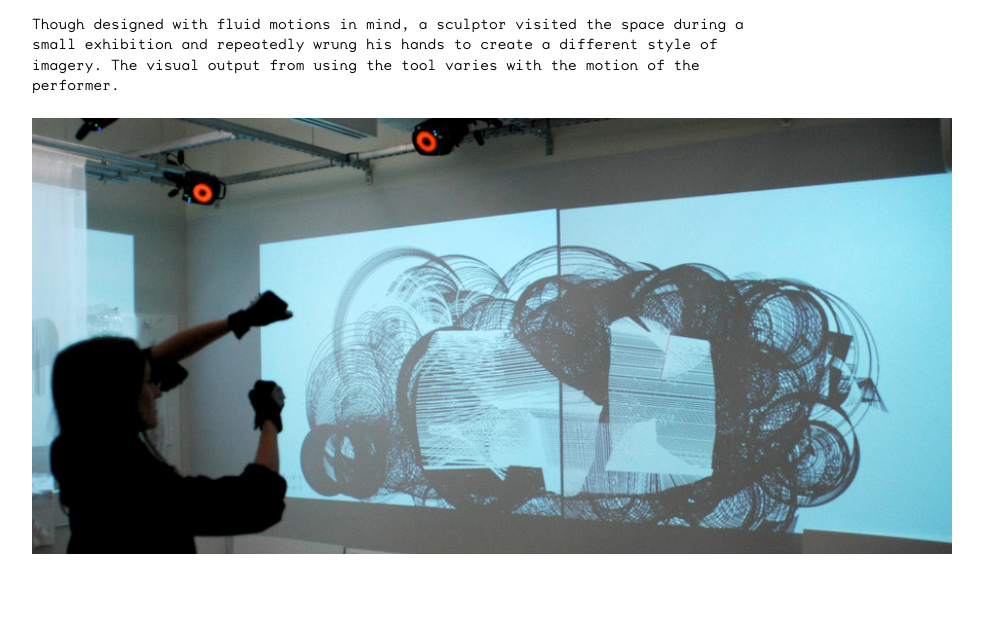
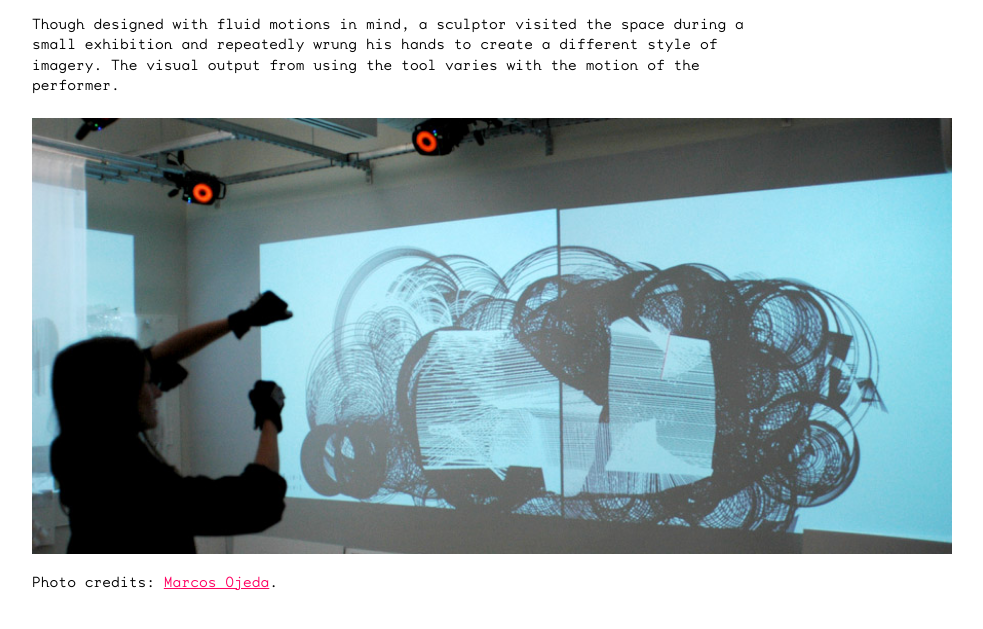
Before and after one commit to kjhollen/kjhollen.github.io, a Jekyll site: the page built from _work/03-g-speak-draw.md, in a window 1280 px wide, cut to the strip 506-1151 px from the top of the page. Shown: the top 629 px of the strip, without its empty margins (148-1131 px from the left). Built offline with Jekyll 4.4.1, drawn with Linux system fonts in a browser that asks for light colours; before the commit the page ends 1110 px from its top, so only the background shows below that.

Commit message:
add photo credits & links! thanks Marcos!

```diff
--- a/_work/03-g-speak-draw.md
+++ b/_work/03-g-speak-draw.md
@@ -15,11 +15,13 @@ g-speak draw is an additive & subtractive gestural drawing installation. Perform
 <img style="width:238px; margin-right: 10px; display:inline-block;" src="{{ site.baseurl }}/images/gsdraw-1.jpg"><img style="width:238px; margin-right: 10px; display:inline-block;" src="{{ site.baseurl }}/images/gsdraw-2.jpg"><img style="width:424px; display:inline-block;" src="{{ site.baseurl }}/images/gsdraw-3.jpg">
 -->
 <iframe src="//player.vimeo.com/video/115144844?color=ff0463" width="455" height="256" frameborder="0" webkitallowfullscreen mozallowfullscreen allowfullscreen class="grid-margin-bottom"></iframe>
-<img class="col-15-block grid-margin-bottom" src="{{ site.baseurl }}/images/gsdraw-squeeze.jpg">
+<a href="https://www.flickr.com/photos/subliminal/3573348247/in/set-72157615073700173"><img class="col-15-block grid-margin-bottom" src="{{ site.baseurl }}/images/gsdraw-squeeze.jpg"></a>
 </div>
 
 Though designed with fluid motions in mind, a sculptor visited the space during a small exhibition and repeatedly wrung his hands to create a different style of imagery. The visual output from using the tool varies with the motion of the performer.
 
 <div class="invisible-margin image-grid">
-<img class="col-30-block" src="{{ site.baseurl }}/images/gsdraw-main.jpg">
+<a href="https://www.flickr.com/photos/subliminal/3604328545/in/set-72157615073700173"><img class="col-30-block" src="{{ site.baseurl }}/images/gsdraw-main.jpg"></a>
 </div>
+
+Photo credits: <a href="http://generic.cx/">Marcos Ojeda</a>.
--- a/css/screen.css
+++ b/css/screen.css
@@ -251,6 +251,14 @@ h1, h2, #site-menu {
   margin-bottom: 10px;
 }
 
+.image-grid a {
+  margin: 0;
+  padding: 0;
+  width: 0;
+  height: 0;
+  font-size: 0;
+}
+
 .image-grid {
   line-height: 0;
   margin-bottom: 10px;
```
Also changed, not shown: _work/04-tangle.md (+5 -3 lines), about.md (+1 -1 lines), images/tangle-floor-1.jpg, images/tangle-floor-2.jpg, images/tangle-floor-3.jpg.
